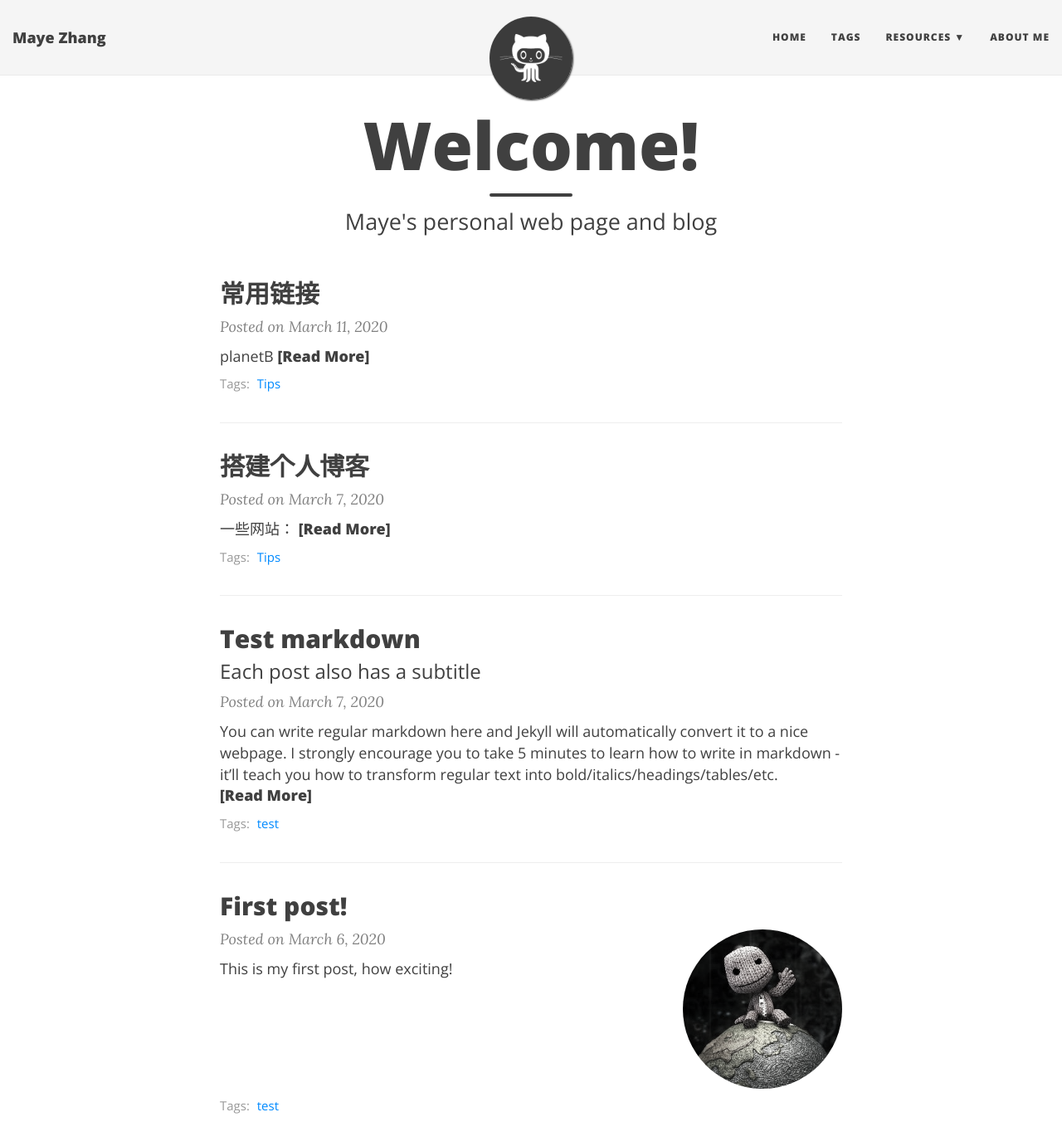
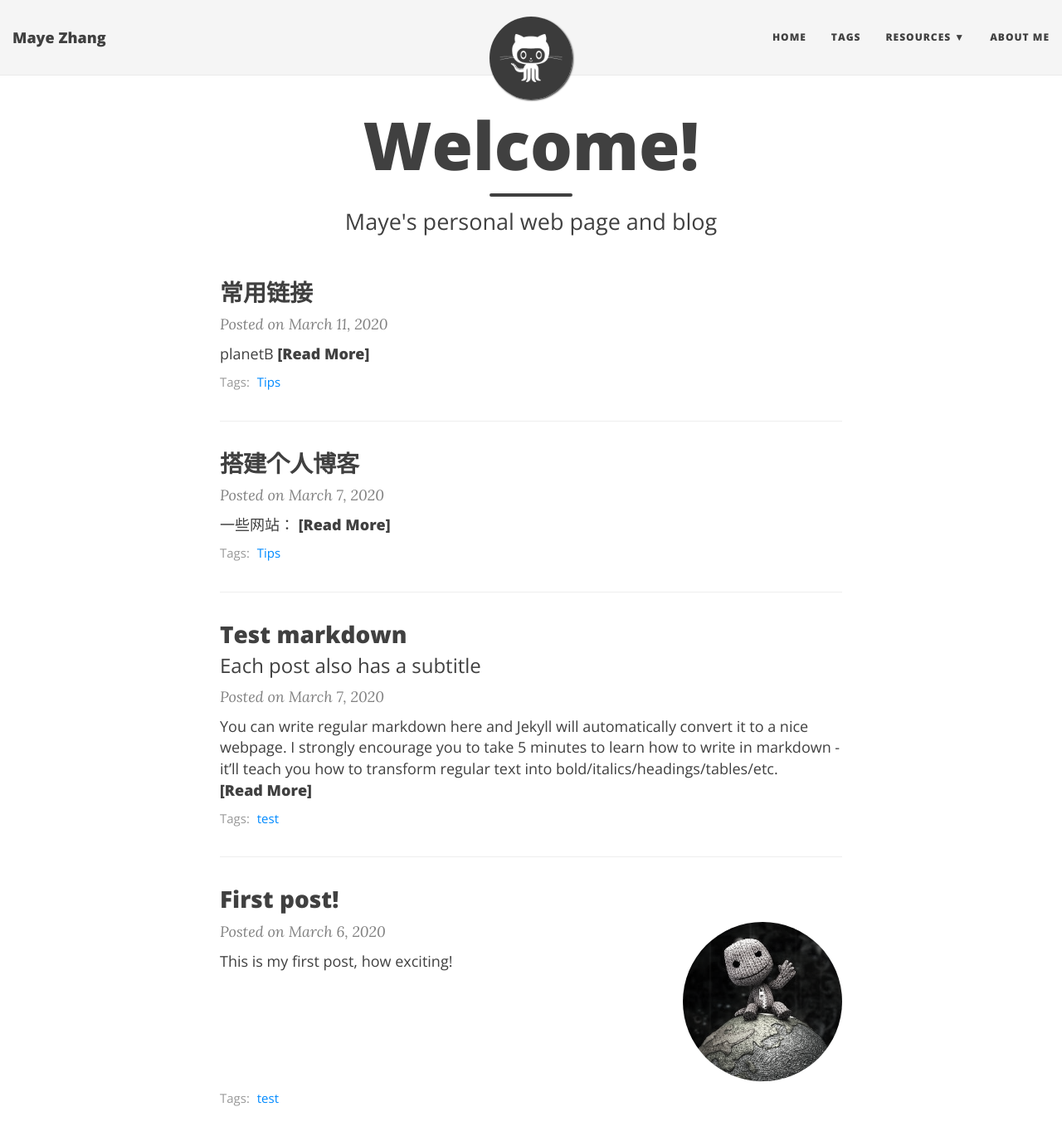
Before and after one commit to MayeZhang/MayeZhang.github.io, a Jekyll site: the page built from index.html, in a window 1280 px wide and 1400 px high. Shown: the top 1381 px of the window at 83% size. Built offline with Jekyll 4.4.1, drawn with Linux system fonts in a browser that asks for light colours; nearby versions of some CDN libraries; the list of posts is cut into pages by our own code.

Commit message:
Update main.css

```diff
--- a/css/main.css
+++ b/css/main.css
@@ -335,7 +335,7 @@ footer .theme-by {
 }
 
 .post-preview .post-title {
-  font-size: 25px;
+  font-size: 30px;
   margin-top: 0;
 }
 .post-preview .post-subtitle {
@@ -381,7 +381,7 @@ footer .theme-by {
 
 @media only screen and (min-width: 768px) {
   .post-preview .post-title {
-    font-size: 30px;
+    font-size: 28px;
   }
 }
 
```
